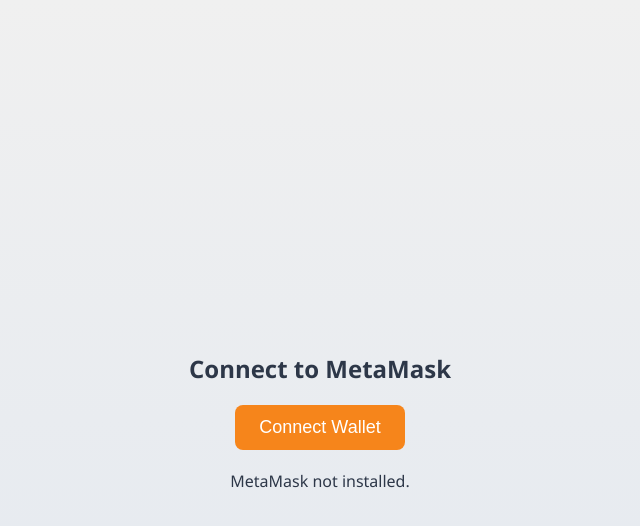
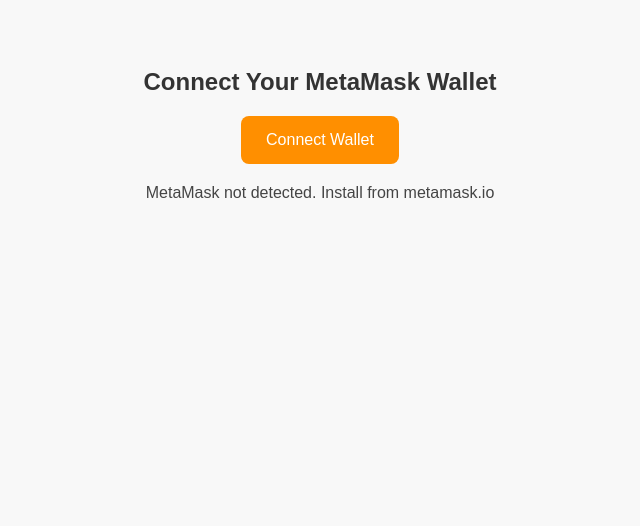
Before and after one commit to loetolex/metamaskWalletHost, a plain HTML site: page index.html in a window 1280 px wide. Both pictures are taken after a click on the button "Connect Wallet". Shown: the whole page, without its empty margins (320-960 px from the left). Drawn offline with Linux system fonts and the light colour scheme.

Commit message:
Update index.html

```diff
--- a/index.html
+++ b/index.html
@@ -1,48 +1,38 @@
 <!DOCTYPE html>
-<html lang="en">
+<html>
 <head>
-  <meta charset="UTF-8" />
-  <meta name="viewport" content="width=device-width, initial-scale=1.0" />
-  <title>Connect MetaMask</title>
+  <meta charset="UTF-8">
+  <title>Connect MetaMask Wallet</title>
   <style>
     body {
-      font-family: 'Segoe UI', Tahoma, Geneva, Verdana, sans-serif;
-      background: linear-gradient(to bottom, #f0f0f0, #e2e8f0);
-      display: flex;
-      flex-direction: column;
-      align-items: center;
-      justify-content: center;
-      height: 100vh;
-      margin: 0;
-      padding: 20px;
+      font-family: Arial, sans-serif;
+      text-align: center;
+      padding: 40px;
+      background-color: #f8f8f8;
     }
 
     h2 {
-      color: #2d3748;
-      margin-bottom: 20px;
+      color: #333;
     }
 
     button {
-      background-color: #f6851b;
+      background-color: #ff8f00;
       color: white;
-      font-size: 18px;
-      padding: 12px 24px;
       border: none;
+      padding: 15px 25px;
+      font-size: 16px;
+      cursor: pointer;
       border-radius: 8px;
-      cursor: pointer;
-      transition: background-color 0.3s ease;
     }
 
     button:hover {
-      background-color: #e2761b;
+      background-color: #e67e00;
     }
 
-    p#status {
+    #status {
       margin-top: 20px;
+      color: #444;
       font-size: 16px;
-      color: #2d3748;
-      text-align: center;
-      word-break: break-word;
     }
   </style>
 
@@ -50,25 +40,31 @@
     async function connectWallet() {
       if (window.ethereum) {
         try {
-          const accounts = await ethereum.request({ method: 'eth_requestAccounts' });
+          const accounts = await window.ethereum.request({ method: 'eth_requestAccounts' });
           const walletAddress = accounts[0];
 
-          // Send wallet address back to FlutterFlow
-          window.ReactNativeWebView?.postMessage(walletAddress); // Mobile
-          window.parent.postMessage(walletAddress, "*");          // Web fallback
+          // ✅ Post message to Flutter via JavaScriptChannel
+          if (window.WalletChannel) {
+            window.WalletChannel.postMessage(walletAddress);  // Flutter WebView channel
+          }
+
+          // Fallback for WebView on mobile browser
+          window.ReactNativeWebView?.postMessage(walletAddress);
+          window.parent?.postMessage(walletAddress, "*");
 
           document.getElementById("status").innerText = "Connected: " + walletAddress;
         } catch (error) {
           document.getElementById("status").innerText = "Error: " + error.message;
         }
       } else {
-        document.getElementById("status").innerText = "MetaMask not installed.";
+        document.getElementById("status").innerText = "MetaMask not detected. Install from metamask.io";
       }
     }
   </script>
 </head>
+
 <body>
-  <h2>Connect to MetaMask</h2>
+  <h2>Connect Your MetaMask Wallet</h2>
   <button onclick="connectWallet()">Connect Wallet</button>
   <p id="status"></p>
 </body>
```
